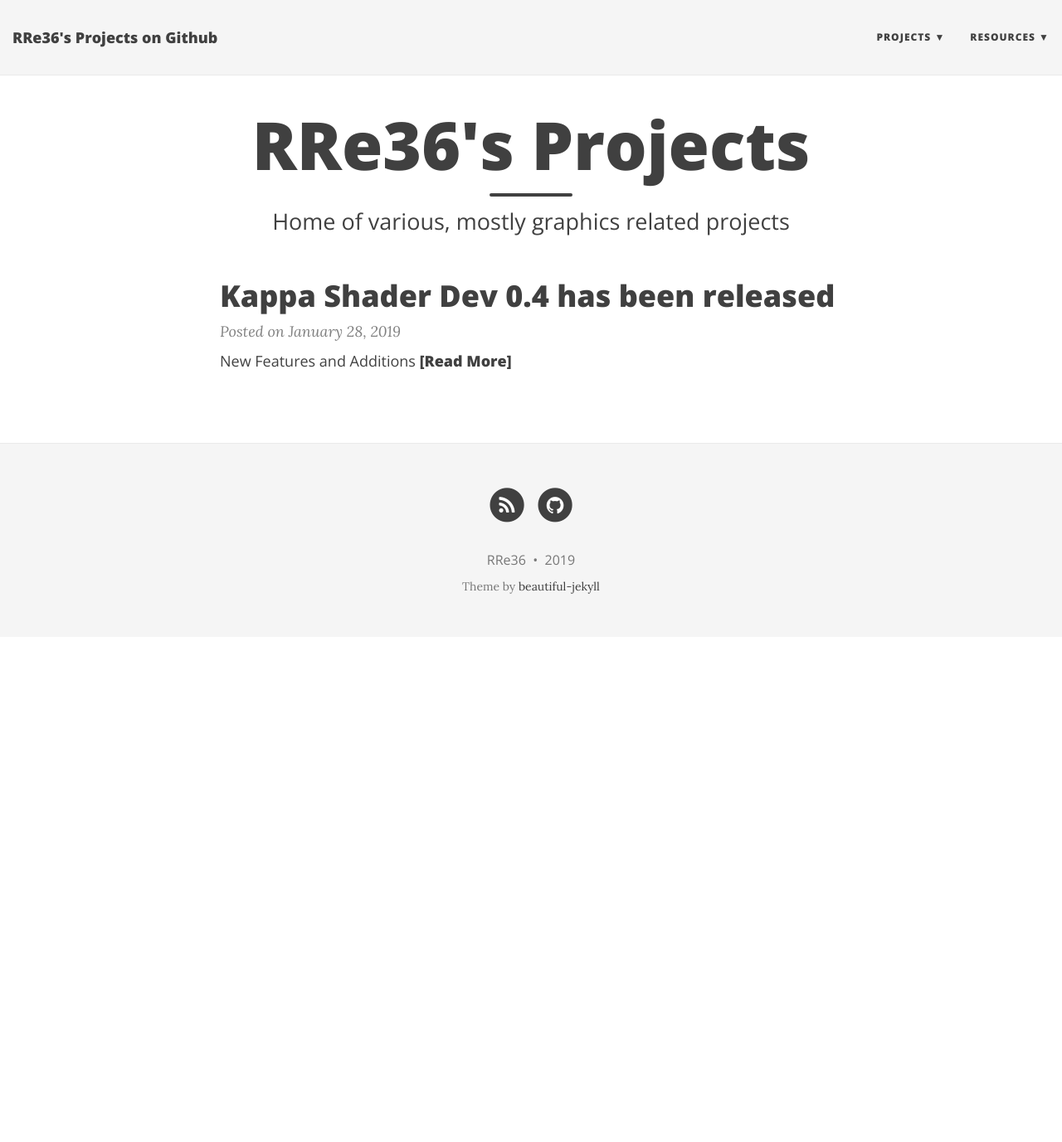
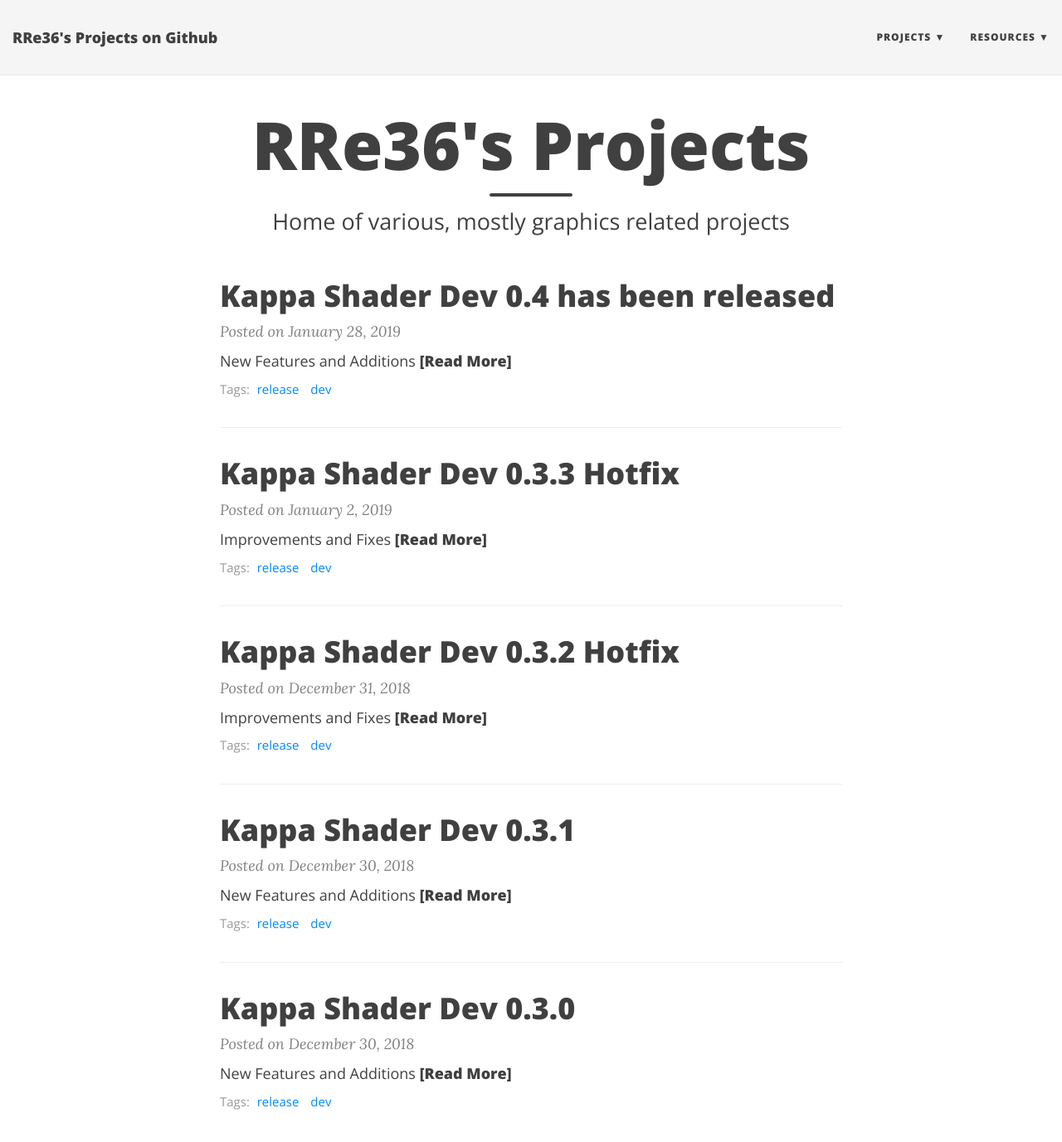
Before and after one commit to rre36/rre36.github.io, a Jekyll site: the page built from index.html, in a window 1280 px wide and 1400 px high. Shown: the top 1377 px of the window at 83% size. Built offline with Jekyll 4.4.1, drawn with Linux system fonts in a browser that asks for light colours; nearby versions of some CDN libraries; the list of posts is cut into pages by our own code.

Commit message:
Kappa shader changelogs

```diff
--- /dev/null
+++ b/_posts/2018-12-30-kappa_dev0.3.0.md
@@ -0,0 +1,64 @@
+---
+layout: post
+title: Kappa Shader Dev 0.3.0
+comments: false
+tags: [release, dev]
+---
+
+<h2>New Features and Additions</h2>
+
+* REWROTE THE WHOLE THING, AGAIN...
+* new shadow projection method
+* new diffuse shading
+  * Oren-Nayar with calculated pseudo-roughness for terrain
+  * Burley diffuse on water and translucency
+* improved cave darkness calculation
+* atmospheric sunlight using the implementation from Lee
+* added direct dithering to set screen color depth
+  * should prevent dither pattern artifacts on certain displays
+* volumetric clouds
+  * sort of cumulus-like shape
+  * with directional lighting
+* volumetric fog
+  * height based
+  * volumetric lighting
+* 2D clouds
+  * high altitude cirrus layer
+  * also lit by sun/moon
+* biome dependent changes of sky, fog and clouds
+* proper night skybox with stars
+* custom filmic curve tonemap
+* new daytime calculation
+* AMD compatibility
+* directional lighting dependent AO
+* custom water normals and color
+* rough temporal anti-aliasing
+* smooth image based auto exposure
+* lowlight desaturartion and grain to simulate the human eye
+* proper ingame settings screen (will be expanded in the future)
+* sunlight color no longer get's mixed into the skylight color
+
+<h2>Currently not implemented / planned</h2>
+
+* atmosphere simulation for a more realistic sky (not yet implemented after rewrite)
+  * based on the implementation of the "magnificent" Lee
+* Screen Space Reflections and Parallax Occlusion Mapping
+* nether and end shaders
+
+<h2>Improvements and Fixes</h2>
+
+* semi-fixed particle lighting
+* improved motionblur
+* vastly improved wind effects
+* improved translucency
+* improved water shading
+* improved soft shadowing
+* improved dither pattern filter for fog and clouds
+* improved AO algorithm
+* better bloom threshold falloff
+* changed emissive bloom behavior
+* cleaned up internal code structure
+* improved performance
+
+
+Download: [Kappa Dev 0.3.0](https://github.com/rre36/GLSL-ShaderRepo/releases/download/v0.3/Kappa_dev0.3.zip)
--- /dev/null
+++ b/_posts/2018-12-30-kappa_dev0.3.1.md
@@ -0,0 +1,17 @@
+---
+layout: post
+title: Kappa Shader Dev 0.3.1
+comments: false
+tags: [release, dev]
+---
+
+<h2>New Features and Additions</h2>
+
+* Temporal dithering for clouds, fog and ao with TAA enabled
+
+<h2>Improvements and Fixes</h2>
+
+* TAA now properly applies in static scenes
+
+
+Download: [Kappa Dev 0.3.1](https://github.com/rre36/GLSL-ShaderRepo/releases/download/v0.3.1/Kappa_dev0.3.1.zip)
--- /dev/null
+++ b/_posts/2018-12-31-kappa_dev0.3.2.md
@@ -0,0 +1,17 @@
+---
+layout: post
+title: Kappa Shader Dev 0.3.2 Hotfix
+comments: false
+tags: [release, dev]
+---
+
+<h2>Improvements and Fixes</h2>
+
+* fixed shadow flicker issue at steep angles with TAA enabled
+* reduced maximum TAA jitter to half pixel for increased image sharpness
+* slightly changed sky horizon
+* slightly increased fog scattering
+* fixed nVidia compatibility issue caused by TAA jitter function
+
+
+Download: Removed, see Dev 0.3.3
--- /dev/null
+++ b/_posts/2019-01-02-kappa_dev0.3.3.md
@@ -0,0 +1,12 @@
+---
+layout: post
+title: Kappa Shader Dev 0.3.3 Hotfix
+comments: false
+tags: [release, dev]
+---
+
+<h2>Improvements and Fixes</h2>
+
+* added multiple auto-exposure modes as a possible workaround for #10
+
+Download: [Kappa Dev 0.3.3](https://github.com/rre36/GLSL-ShaderRepo/releases/download/v0.3.3/Kappa_dev0.3.3.zip)
--- a/_posts/2019-01-28-kappa_dev0.4.md
+++ b/_posts/2019-01-28-kappa_dev0.4.0.md
@@ -2,6 +2,7 @@
 layout: post
 title: Kappa Shader Dev 0.4 has been released
 comments: false
+tags: [release, dev]
 ---
 
 <h2>New Features and Additions</h2>
```
